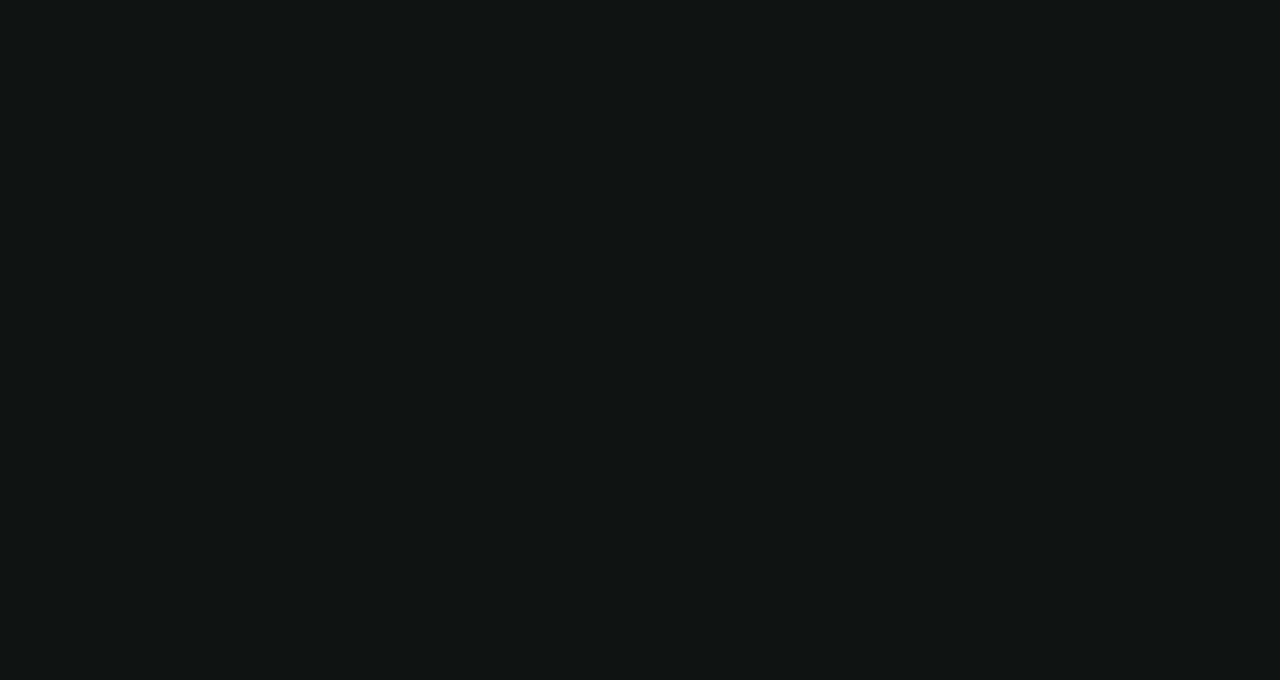
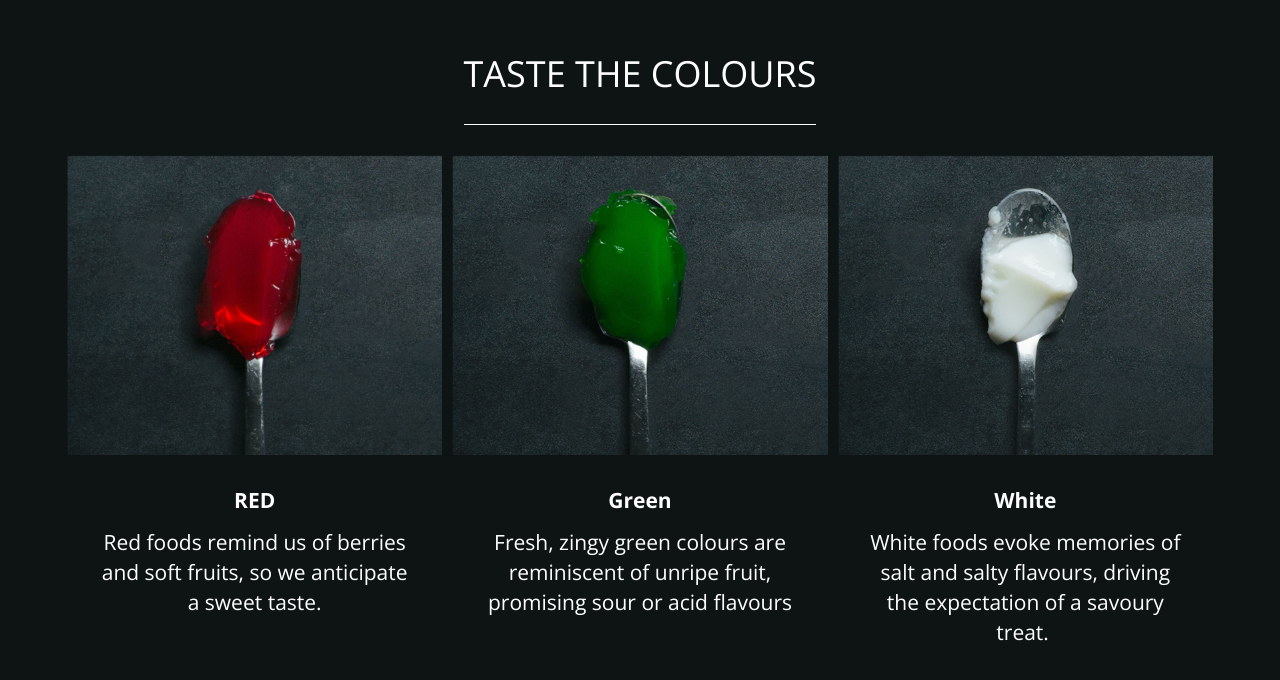
Before and after one commit to Manhud/Tasteology, a Next.js app: page / in a window 1280 px wide. Shown: the part 906-1586 px from the top of the page. Before the commit the page ends 960 px from the top, so only its background shows below. Built offline with nearby package versions, Linux system fonts and the light colour scheme.

Commit message:
feat(page): add taste colors section to homepage

```diff
--- a/src/app/page.tsx
+++ b/src/app/page.tsx
@@ -1,9 +1,11 @@
+import { CardBlock } from "@/components/card-block";
 import { HeroBlock } from "@/components/hero-block";
 
 export default function Home() {
   return (
     <main>
       <HeroBlock />
+      <CardBlock />
     </main>
   );
 }
```
